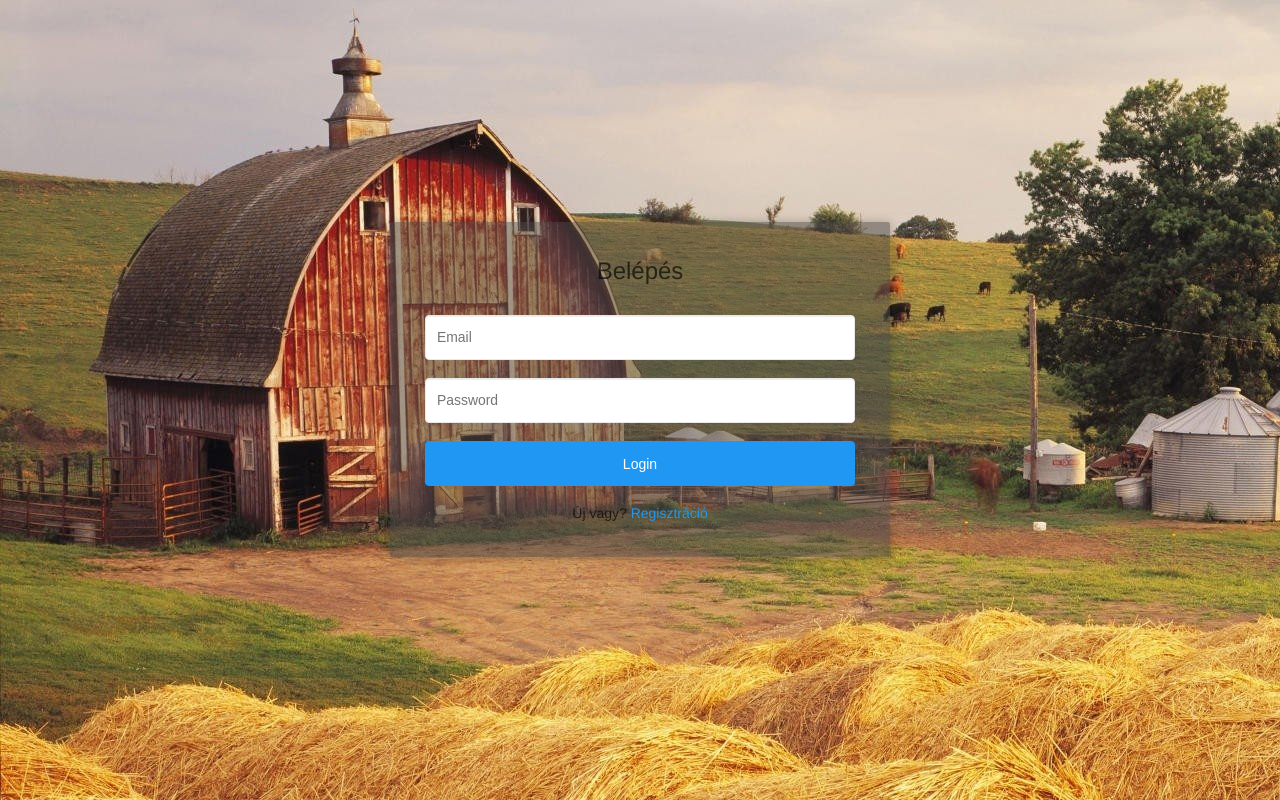
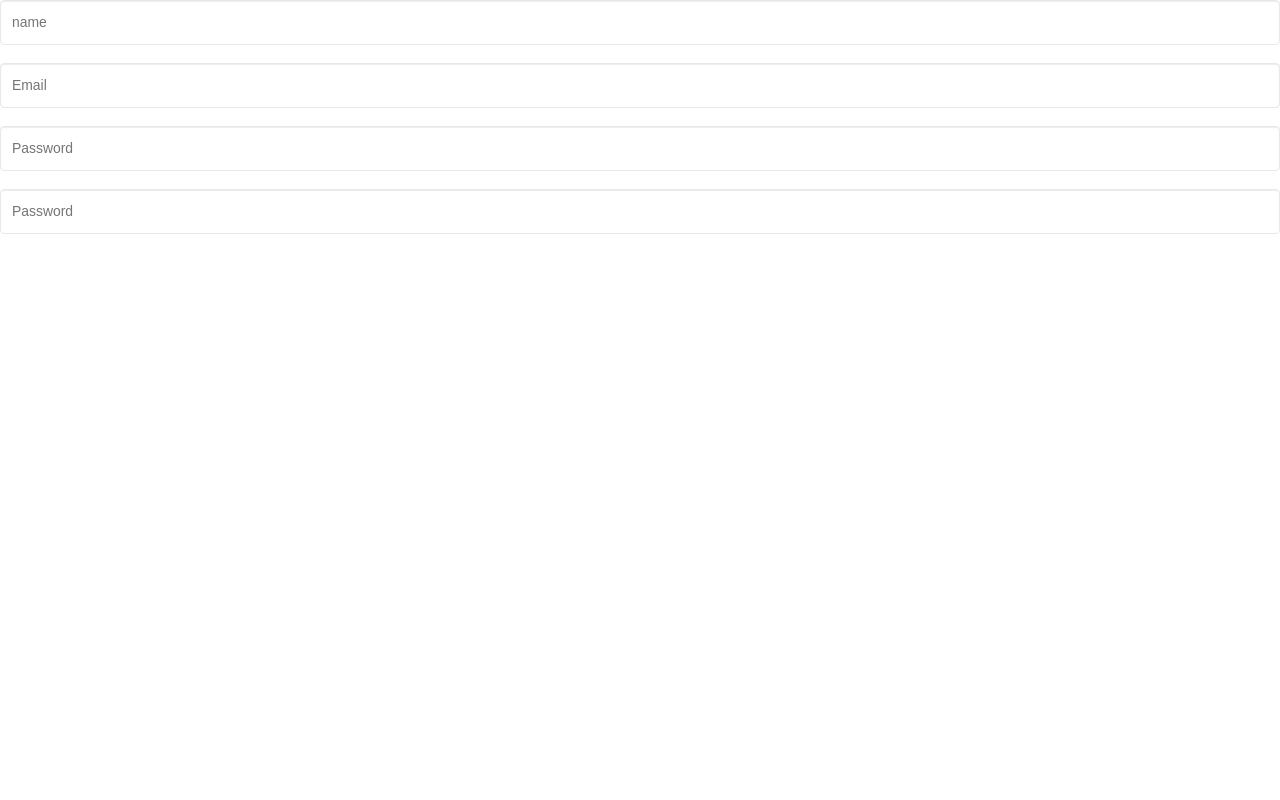
Before and after one commit to maryn1421/boerderij-frontend, a React (Create React App) app in the folder frontend/: page /signup in a window 1280 px wide. Built offline with nearby package versions, Linux system fonts and the light colour scheme.

Commit message:
added register component and registered it in router

```diff
--- a/frontend/src/App.js
+++ b/frontend/src/App.js
@@ -3,6 +3,7 @@ import {Route, Switch, BrowserRouter as Router} from 'react-router-dom';
 import Login from "./components/login/Login";
 import OAuth2RedirectHandler from './components/OAuth2RedirectHandler'
 import mainPage from "./components/mainPage/MainPage";
+import Register from "./components/register/Register";
 
 function App() {
   return (
@@ -10,7 +11,7 @@ function App() {
         <Router>
             <Switch>
                 <Route path="/login" component={Login} />
-                <Route path="/signup" component={Login}/>
+                <Route path="/signup" component={Register}/>
                 <Route path="/profile" component={mainPage}/>
                 <Route path="/oauth2/redirect" component={OAuth2RedirectHandler}/>
 
--- /dev/null
+++ b/frontend/src/components/register/Register.js
@@ -0,0 +1,29 @@
+import React from "react";
+
+const Register = () => {
+    return <div className="register__main">
+        <form >
+            <div className="form-item">
+                <input type="text" name="name"
+                       className="form-control" placeholder="name"
+                       required/>
+            </div>  <div className="form-item">
+                <input type="email" name="email"
+                       className="form-control" placeholder="Email"
+                       required/>
+            </div>
+            <div className="form-item">
+                <input type="password" name="password"
+                       className="form-control" placeholder="Password"
+                       required/>
+            </div>
+            <div className="form-item">
+                <input type="password" name="password"
+                       className="form-control" placeholder="Password"
+                       required/>
+            </div>
+        </form>
+    </div>
+}
+
+export default Register
```
